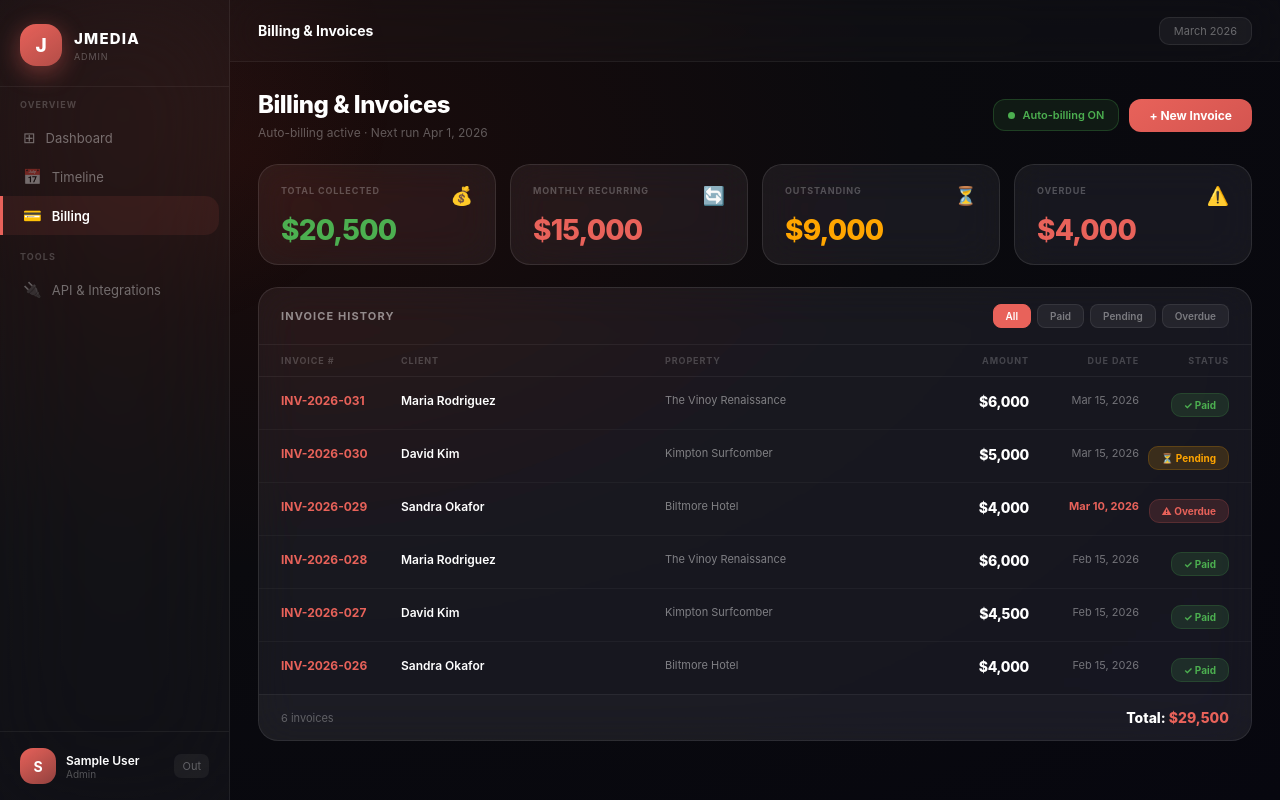
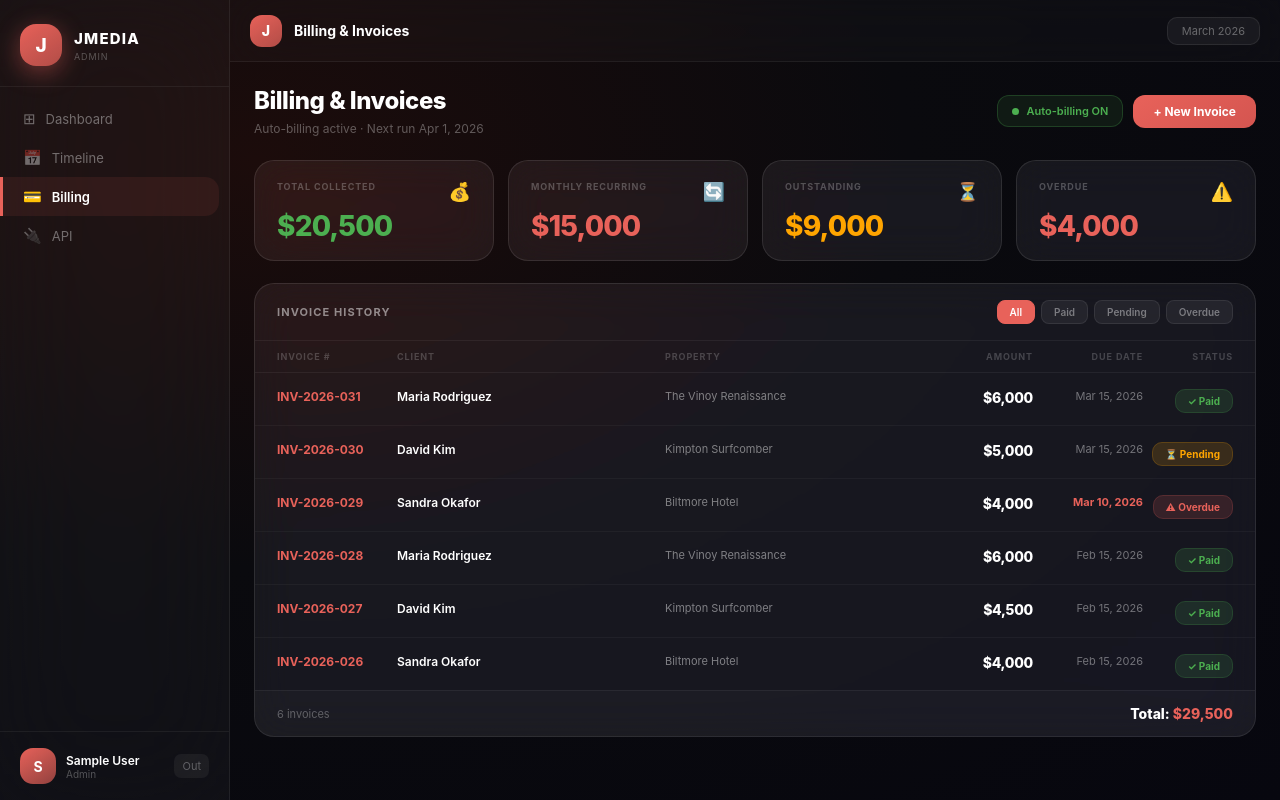
Before and after one commit to Jroberson27/jmedia-portal, a Next.js app: page /admin/billing in a window 1280 px wide. Built offline with nearby package versions, Linux system fonts and the light colour scheme; sample sign-in values are in the browser's storage.

Commit message:
Update Layout.js

```diff
--- a/components/Layout.js
+++ b/components/Layout.js
@@ -1,80 +1,115 @@
 import { useRouter } from 'next/router';
 import Link from 'next/link';
+import { useState } from 'react';
 import { useAuth } from '../context/AuthContext';
 import { useBrand } from '../context/BrandContext';
 import { CORAL } from '../lib/design';
+
 const ADMIN_NAV = [
-  { group:'Overview', items:[
-    { href:'/admin/dashboard', icon:'\u229E', label:'Dashboard' },
-    { href:'/admin/gantt',     icon:'\uD83D\uDCC5', label:'Timeline' },
-    { href:'/admin/billing',   icon:'\uD83D\uDCB3', label:'Billing' },
-  ]},
-  { group:'Tools', items:[
-    { href:'/admin/api-config', icon:'\uD83D\uDD0C', label:'API & Integrations' },
-  ]},
+  { href:'/admin/dashboard',  icon:'⊞',  label:'Dashboard' },
+  { href:'/admin/gantt',      icon:'📅', label:'Timeline' },
+  { href:'/admin/billing',    icon:'💳', label:'Billing' },
+  { href:'/admin/api-config', icon:'🔌', label:'API' },
 ];
 const CLIENT_NAV = [
-  { group:'My Portal', items:[
-    { href:'/client/dashboard',   icon:'\u229E', label:'My Dashboard' },
-    { href:'/client/content',     icon:'\uD83C\uDFAC', label:'Content Library' },
-    { href:'/client/performance', icon:'\uD83D\uDCC8', label:'Performance' },
-    { href:'/client/shoots',      icon:'\uD83D\uDCC5', label:'Shoot Schedule' },
-    { href:'/client/invoices',    icon:'\uD83D\uDCB3', label:'Invoices' },
-  ]},
+  { href:'/client/dashboard',   icon:'⊞',  label:'Home' },
+  { href:'/client/content',     icon:'🎬', label:'Content' },
+  { href:'/client/performance', icon:'📈', label:'Stats' },
+  { href:'/client/shoots',      icon:'📅', label:'Shoots' },
+  { href:'/client/invoices',    icon:'💳', label:'Invoices' },
 ];
-export default function Layout({ children, title='JMEDIA Portal' }) {
+
+export default function Layout({ children, title = 'JMEDIA Portal' }) {
   const { user, logout } = useAuth();
   const { brand } = useBrand();
   const router = useRouter();
   const isAdmin = user?.role === 'admin';
   const nav = isAdmin ? ADMIN_NAV : CLIENT_NAV;
   const accent = isAdmin ? CORAL : brand.primary;
+
   return (
     <div style={{ display:'flex', height:'100vh', background:'radial-gradient(ellipse at 20% 20%, #1c0c0b 0%, #0A0A0E 45%, #07070F 100%)', color:'#fff', overflow:'hidden', fontFamily:'Inter,sans-serif' }}>
-      <div style={{ position:'fixed', top:-160, left:-100, width:500, height:500, borderRadius:'50%', background:`radial-gradient(circle, ${accent}0F 0%, transparent 70%)`, pointerEvents:'none', zIndex:0 }}/>
-      <aside style={{ width:230, height:'100vh', flexShrink:0, zIndex:10, background:'rgba(255,255,255,0.035)', backdropFilter:'blur(50px)', WebkitBackdropFilter:'blur(50px)', borderRight:'1px solid rgba(255,255,255,0.07)', display:'flex', flexDirection:'column' }}>
+
+      {/* ── DESKTOP SIDEBAR ── */}
+      <aside style={{ width:230, height:'100vh', flexShrink:0, zIndex:10, background:'rgba(255,255,255,0.035)', backdropFilter:'blur(50px)', borderRight:'1px solid rgba(255,255,255,0.07)', display:'flex', flexDirection:'column' }}
+        className="desktop-sidebar">
         <div style={{ padding:'24px 20px 20px', borderBottom:'1px solid rgba(255,255,255,0.06)' }}>
           <div style={{ display:'flex', alignItems:'center', gap:12 }}>
             <div style={{ width:42, height:42, borderRadius:16, background:`linear-gradient(145deg, ${accent}, ${accent}bb)`, display:'flex', alignItems:'center', justifyContent:'center', fontSize:19, fontWeight:800, color:'#fff', flexShrink:0, boxShadow:`0 6px 24px ${accent}70` }}>J</div>
             <div>
               <div style={{ fontSize:15, fontWeight:800, letterSpacing:'0.08em', textTransform:'uppercase' }}>JMEDIA</div>
-              <div style={{ fontSize:9, color:'rgba(255,255,255,0.28)', letterSpacing:'0.1em', textTransform:'uppercase', marginTop:3 }}>{isAdmin?'Admin':'Client Portal'}</div>
+              <div style={{ fontSize:9, color:'rgba(255,255,255,0.28)', letterSpacing:'0.1em', textTransform:'uppercase', marginTop:3 }}>{isAdmin ? 'Admin' : 'Client Portal'}</div>
             </div>
           </div>
         </div>
         <nav style={{ flex:1, padding:'12px 0', overflowY:'auto' }}>
-          {nav.map((g,gi)=>(
-            <div key={gi} style={{ marginBottom:16 }}>
-              <div style={{ fontSize:9, fontWeight:700, letterSpacing:'0.12em', textTransform:'uppercase', color:'rgba(255,255,255,0.2)', padding:'0 20px 8px' }}>{g.group}</div>
-              {g.items.map(item=>{
-                const active=router.pathname===item.href;
-                return (
-                  <Link key={item.href} href={item.href}>
-                    <div style={{ display:'flex', alignItems:'center', gap:10, padding:'10px 20px', fontSize:13, fontWeight:active?600:400, cursor:'pointer', color:active?'#fff':'rgba(255,255,255,0.38)', background:active?`${accent}18`:'transparent', borderLeft:active?`3px solid ${accent}`:'3px solid transparent', borderRadius:active?'0 14px 14px 0':0, marginRight:10, transition:'all 0.2s' }}>
-                      <span style={{ fontSize:15 }}>{item.icon}</span><span>{item.label}</span>
-                    </div>
-                  </Link>
-                );
-              })}
-            </div>
-          ))}
+          {nav.map((item, i) => {
+            const active = router.pathname === item.href;
+            return (
+              <Link key={item.href} href={item.href}>
+                <div style={{ display:'flex', alignItems:'center', gap:10, padding:'10px 20px', fontSize:13, fontWeight:active?600:400, cursor:'pointer', color:active?'#fff':'rgba(255,255,255,0.38)', background:active?`${accent}18`:'transparent', borderLeft:active?`3px solid ${accent}`:'3px solid transparent', borderRadius:active?'0 14px 14px 0':0, marginRight:10, transition:'all 0.2s' }}>
+                  <span style={{ fontSize:15 }}>{item.icon}</span>
+                  <span>{item.label}</span>
+                </div>
+              </Link>
+            );
+          })}
         </nav>
         <div style={{ padding:'16px 20px', borderTop:'1px solid rgba(255,255,255,0.06)', display:'flex', alignItems:'center', gap:10 }}>
-          <div style={{ width:36, height:36, borderRadius:13, background:`linear-gradient(145deg, ${accent}, ${accent}99)`, display:'flex', alignItems:'center', justifyContent:'center', fontSize:14, fontWeight:700, flexShrink:0 }}>{user?.name?.[0]||'U'}</div>
+          <div style={{ width:36, height:36, borderRadius:13, background:`linear-gradient(145deg, ${accent}, ${accent}99)`, display:'flex', alignItems:'center', justifyContent:'center', fontSize:14, fontWeight:700, flexShrink:0 }}>{user?.name?.[0] || 'U'}</div>
           <div style={{ flex:1, minWidth:0 }}>
             <div style={{ fontSize:12, fontWeight:600, overflow:'hidden', textOverflow:'ellipsis', whiteSpace:'nowrap' }}>{user?.name}</div>
-            <div style={{ fontSize:10, color:'rgba(255,255,255,0.28)' }}>{isAdmin?'Admin':'Client'}</div>
+            <div style={{ fontSize:10, color:'rgba(255,255,255,0.28)' }}>{isAdmin ? 'Admin' : 'Client'}</div>
           </div>
           <div onClick={logout} style={{ fontSize:11, color:'rgba(255,255,255,0.3)', cursor:'pointer', padding:'5px 8px', borderRadius:7, background:'rgba(255,255,255,0.05)' }}>Out</div>
         </div>
       </aside>
+
+      {/* ── MAIN CONTENT ── */}
       <main style={{ flex:1, display:'flex', flexDirection:'column', overflow:'hidden', minWidth:0, position:'relative', zIndex:1 }}>
-        <div style={{ height:62, flexShrink:0, background:'rgba(255,255,255,0.025)', backdropFilter:'blur(30px)', WebkitBackdropFilter:'blur(30px)', borderBottom:'1px solid rgba(255,255,255,0.06)', display:'flex', alignItems:'center', justifyContent:'space-between', padding:'0 28px' }}>
-          <div style={{ fontSize:14, fontWeight:700 }}>{title}</div>
-          <div style={{ fontSize:11, color:'rgba(255,255,255,0.35)', background:'rgba(255,255,255,0.05)', border:'1px solid rgba(255,255,255,0.08)', padding:'6px 14px', borderRadius:10 }}>March 2026</div>
+
+        {/* Top bar */}
+        <div style={{ height:62, flexShrink:0, background:'rgba(255,255,255,0.025)', backdropFilter:'blur(30px)', borderBottom:'1px solid rgba(255,255,255,0.06)', display:'flex', alignItems:'center', justifyContent:'space-between', padding:'0 20px' }}>
+          <div style={{ display:'flex', alignItems:'center', gap:12 }}>
+            <div style={{ width:32, height:32, borderRadius:12, background:`linear-gradient(145deg, ${accent}, ${accent}bb)`, display:'flex', alignItems:'center', justifyContent:'center', fontSize:14, fontWeight:800, color:'#fff' }}>J</div>
+            <div style={{ fontSize:14, fontWeight:700 }}>{title}</div>
+          </div>
+          <div style={{ display:'flex', alignItems:'center', gap:10 }}>
+            <div style={{ fontSize:11, color:'rgba(255,255,255,0.35)', background:'rgba(255,255,255,0.05)', border:'1px solid rgba(255,255,255,0.08)', padding:'6px 14px', borderRadius:10 }}>March 2026</div>
+            <div onClick={logout} style={{ fontSize:11, color:'rgba(255,255,255,0.4)', cursor:'pointer', padding:'6px 12px', borderRadius:9, background:'rgba(255,255,255,0.05)', border:'1px solid rgba(255,255,255,0.08)' }} className="mobile-logout">Out</div>
+          </div>
         </div>
-        <div style={{ flex:1, overflowY:'auto', padding:28 }}>{children}</div>
+
+        {/* Page content */}
+        <div style={{ flex:1, overflowY:'auto', padding:24, paddingBottom:80 }}>
+          {children}
+        </div>
       </main>
+
+      {/* ── MOBILE BOTTOM NAV ── */}
+      <div className="mobile-nav" style={{ display:'none', position:'fixed', bottom:0, left:0, right:0, height:64, background:'rgba(10,10,14,0.95)', backdropFilter:'blur(30px)', borderTop:'1px solid rgba(255,255,255,0.08)', zIndex:100, alignItems:'center', justifyContent:'space-around', padding:'0 8px' }}>
+        {nav.map(item => {
+          const active = router.pathname === item.href;
+          return (
+            <Link key={item.href} href={item.href}>
+              <div style={{ display:'flex', flexDirection:'column', alignItems:'center', gap:3, padding:'8px 12px', borderRadius:12, background:active?`${accent}18`:'transparent', minWidth:52 }}>
+                <span style={{ fontSize:20 }}>{item.icon}</span>
+                <span style={{ fontSize:9, fontWeight:active?700:400, color:active?accent:'rgba(255,255,255,0.35)', letterSpacing:'0.04em' }}>{item.label}</span>
+              </div>
+            </Link>
+          );
+        })}
+      </div>
+
+      <style>{`
+        @media (max-width: 768px) {
+          .desktop-sidebar { display: none !important; }
+          .mobile-nav { display: flex !important; }
+        }
+        @media (min-width: 769px) {
+          .mobile-logout { display: none !important; }
+        }
+      `}</style>
     </div>
   );
 }
```
